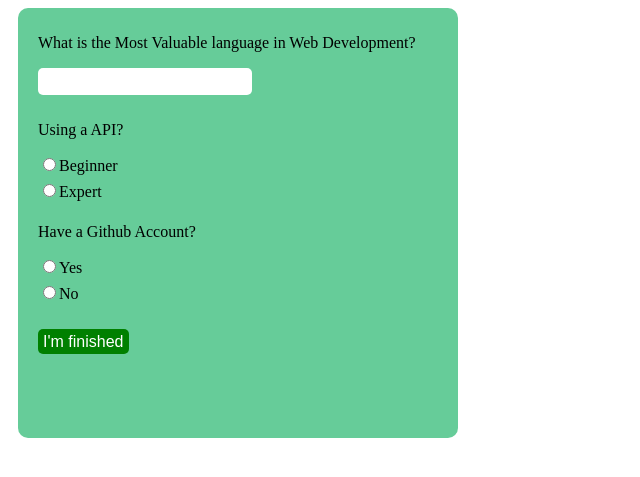
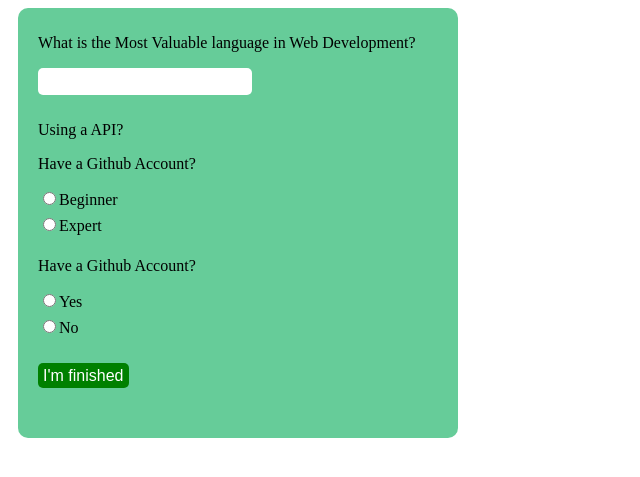
Before and after one commit to shakthilahiru/javascript-small-quiz-webform, a plain HTML site: page index.html in a window 1280 px wide. Shown: the part 93-570 px from the top of the page, without its empty margins (0-640 px from the left). Drawn offline with Linux system fonts and the light colour scheme.

Commit message:
Update index.html

```diff
--- a/index.html
+++ b/index.html
@@ -12,6 +12,7 @@
     <input id="textbox" type="text" name="question1">
 
     <p>Using a API?</p>
+    <p>Have a Github Account?</p>
     <input type="radio" id="qe" name="question2" value="Beginner">Beginner<br>
     <input type="radio" id="qe" name="question2" value="Expert">Expert<br>
 
```
